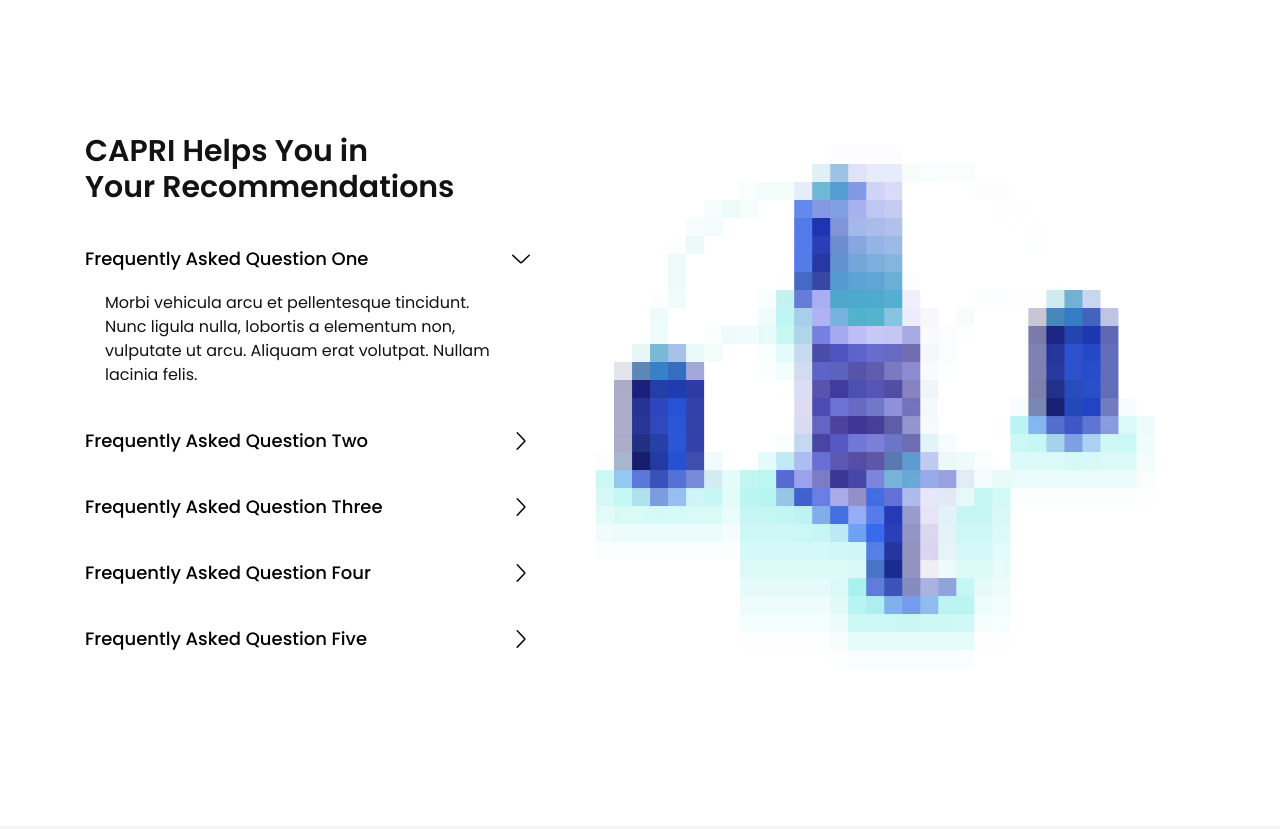
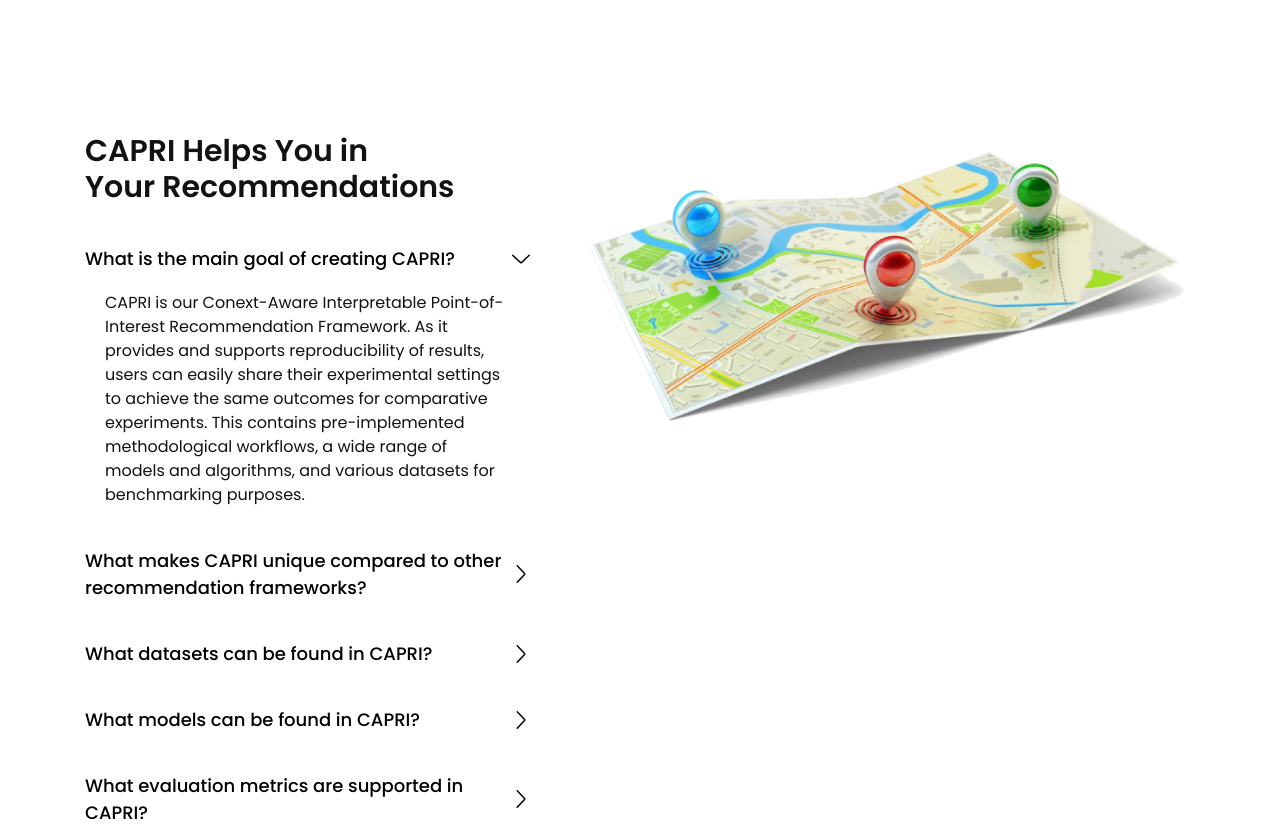
Before and after one commit to CARecSys/CAPRI, a plain HTML site: page docs/index.html in a window 1280 px wide. Shown: the part 780-1609 px from the top of the page. Drawn offline with Linux system fonts and the light colour scheme.

Commit message:
fix: improve FAQ

```diff
--- a/docs/index.html
+++ b/docs/index.html
@@ -188,52 +188,51 @@
                             <div class="accordion" id="accordionExample">
                                 <div class="card">
                                     <div class="card-header" id="headingOne">
-                                        <a href="#" data-toggle="collapse" data-target="#collapseOne" aria-expanded="true" aria-controls="collapseOne">Frequently Asked Question One</a>
+                                        <a href="#" data-toggle="collapse" data-target="#collapseOne" aria-expanded="false" aria-controls="collapseOne">What is the main goal of creating CAPRI?</a>
                                     </div>
-
                                     <div id="collapseOne" class="collapse show" aria-labelledby="headingOne" data-parent="#accordionExample">
                                         <div class="card-body">
-                                            <p class="text">Morbi vehicula arcu et pellentesque tincidunt. Nunc ligula nulla, lobortis a elementum non, vulputate ut arcu. Aliquam erat volutpat. Nullam lacinia felis.</p>
+                                            <p class="text">CAPRI is our Conext-Aware Interpretable Point-of-Interest Recommendation Framework. As it provides and supports reproducibility of results, users can easily share their experimental settings to achieve the same outcomes for comparative experiments. This contains pre-implemented methodological workflows, a wide range of models and algorithms, and various datasets for benchmarking purposes.</p>
                                         </div>
                                     </div>
                                 </div> <!-- card -->
                                 <div class="card">
                                     <div class="card-header" id="headingTwo">
-                                        <a href="#" class="collapsed" data-toggle="collapse" data-target="#collapseTwo" aria-expanded="false" aria-controls="collapseTwo">Frequently Asked Question Two</a>
+                                        <a href="#" class="collapsed" data-toggle="collapse" data-target="#collapseTwo" aria-expanded="false" aria-controls="collapseTwo">What makes CAPRI unique compared to other recommendation frameworks?</a>
                                     </div>
                                     <div id="collapseTwo" class="collapse" aria-labelledby="headingTwo" data-parent="#accordionExample">
                                         <div class="card-body">
-                                            <p class="text">Morbi vehicula arcu et pellentesque tincidunt. Nunc ligula nulla, lobortis a elementum non, vulputate ut arcu. Aliquam erat volutpat. Nullam lacinia felis.</p>
+                                            <p class="text">In contrast to the introduced frameworks, CAPRI is only focused on the Point-of-Interest domain and tries to provide all the tools needed for this field.</p>
                                         </div>
                                     </div>
                                 </div> <!-- card -->
                                 <div class="card">
                                     <div class="card-header" id="headingThree">
-                                        <a href="#" class="collapsed" data-toggle="collapse" data-target="#collapseThree" aria-expanded="false" aria-controls="collapseThree">Frequently Asked Question Three</a>
+                                        <a href="#" class="collapsed" data-toggle="collapse" data-target="#collapseThree" aria-expanded="false" aria-controls="collapseThree">What datasets can be found in CAPRI?</a>
                                     </div>
                                     <div id="collapseThree" class="collapse" aria-labelledby="headingThree" data-parent="#accordionExample">
                                         <div class="card-body">
-                                            <p class="text">Morbi vehicula arcu et pellentesque tincidunt. Nunc ligula nulla, lobortis a elementum non, vulputate ut arcu. Aliquam erat volutpat. Nullam lacinia felis.</p>
+                                            <p class="text">In the current version of the framework, we have provided modified versions of two popular check-ins datasets: Gowalla and YELP. Gowalla is collected by a location-based social networking website with the same name and covers user check-ins over the period of February 2009 to October 2010. YELP is the other dataset provided in CAPRI, containing data fetched from ten metropolitan areas across two countries.</p>
                                         </div>
                                     </div>
                                 </div> <!-- card -->
                                 <div class="card">
                                     <div class="card-header" id="headingFore">
-                                        <a href="#" class="collapsed" data-toggle="collapse" data-target="#collapseFore" aria-expanded="false" aria-controls="collapseFore">Frequently Asked Question Four</a>
+                                        <a href="#" class="collapsed" data-toggle="collapse" data-target="#collapseFore" aria-expanded="false" aria-controls="collapseFore">What models can be found in CAPRI?</a>
                                     </div>
                                     <div id="collapseFore" class="collapse" aria-labelledby="headingFore" data-parent="#accordionExample">
                                         <div class="card-body">
-                                            <p class="text">Morbi vehicula arcu et pellentesque tincidunt. Nunc ligula nulla, lobortis a elementum non, vulputate ut arcu. Aliquam erat volutpat. Nullam lacinia felis.</p>
+                                            <p class="text">CAPRI covers the recent implementations of various models, which can be applied on the introduced datasets for evaluation and reproducibility goals. The models implemented in the current version are GeoSoCa, LORE, and USG.</p>
                                         </div>
                                     </div>
                                 </div> <!-- card -->
                                 <div class="card">
                                     <div class="card-header" id="headingFive">
-                                        <a href="#" class="collapsed" data-toggle="collapse" data-target="#collapseFive" aria-expanded="false" aria-controls="collapseFive">Frequently Asked Question Five</a>
+                                        <a href="#" class="collapsed" data-toggle="collapse" data-target="#collapseFive" aria-expanded="false" aria-controls="collapseFive">What evaluation metrics are supported in CAPRI?</a>
                                     </div>
                                     <div id="collapseFive" class="collapse" aria-labelledby="headingFive" data-parent="#accordionExample">
                                         <div class="card-body">
-                                            <p class="text">Morbi vehicula arcu et pellentesque tincidunt. Nunc ligula nulla, lobortis a elementum non, vulputate ut arcu. Aliquam erat volutpat. Nullam lacinia felis.</p>
+                                            <p class="text">CAPRI supports a variety of evaluation metrics and evaluation methodologies. The metrics established in the configuration file are executed over the recommendation results. We hereby divide the evaluation metrics of into two main categories: Accuracy (precision@k, map@k, etc.) and Beyound Accuracy (Novelty, Personalization, etc.).</p>
                                         </div>
                                     </div>
                                 </div> <!-- card -->
@@ -243,7 +242,7 @@
                 </div>
                 <div class="col-lg-7">
                     <div class="about-image mt-50">
-                        <img src="assets/images/about.jpg" alt="about">
+                        <img src="assets/images/about.png" alt="about">
                     </div> <!-- faq image -->
                 </div>
             </div> <!-- row -->
```
Also changed, not shown: docs/assets/images/about.jpg (deleted), docs/assets/images/about.png (added), docs/assets/images/author-1.jpg (deleted), docs/assets/images/author-2.jpg (deleted), docs/assets/images/author-3.jpg (deleted), docs/assets/images/author-4.jpg (deleted).
